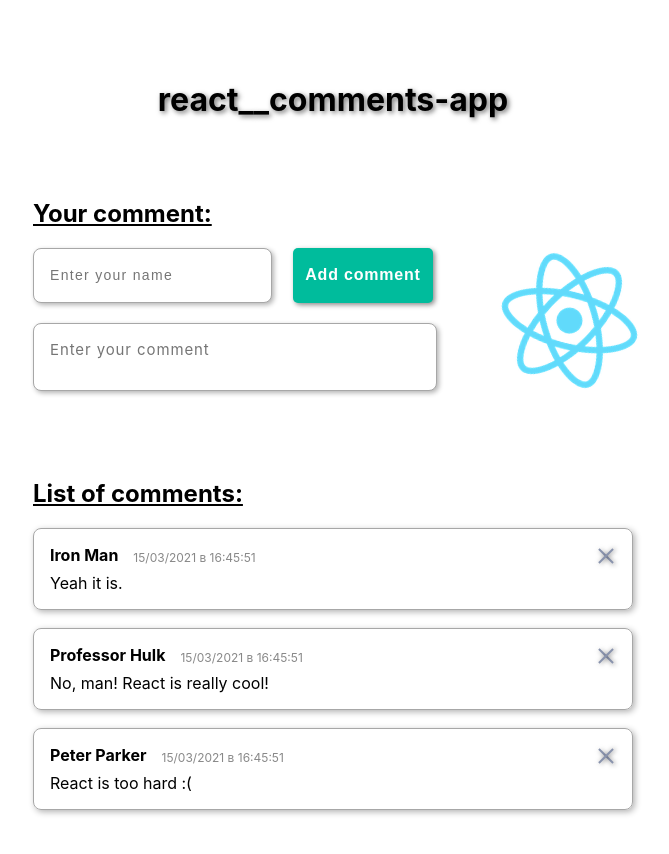
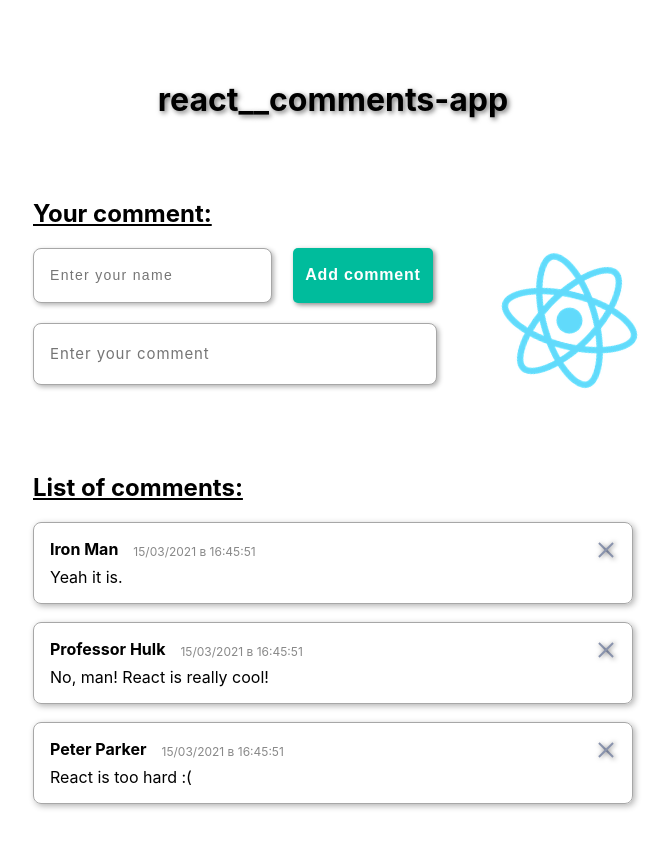
Before and after one commit to KonstHardy/react__comments-app, a React (Create React App) app: page / in a window 1280 px wide. Shown: the top 854 px of the page, without its empty margins (307-976 px from the left). Built offline with nearby package versions, Linux system fonts and the light colour scheme.

Commit message:
[fix] textarea styles
[fix] textarea styles

```diff
--- a/src/components/addComment/AddComment.css
+++ b/src/components/addComment/AddComment.css
@@ -20,8 +20,9 @@
 }
 .form__inputText {
   width: 370px;
-  padding: 16px 16px 12px;
+  padding: 18px 16px;
   font-size: 15px;
+  line-height: 24px;
   letter-spacing: 0.9px;
   resize: none;
   font-family: -apple-system, BlinkMacSystemFont, "Segoe UI", "Roboto", "Oxygen",
--- a/src/components/addComment/index.js
+++ b/src/components/addComment/index.js
@@ -40,6 +40,7 @@ function AddComment({ onCreate }) {
             onChange={(event) => setText(event.target.value)}
             placeholder="Enter your comment"
             required
+            rows="1"
           ></textarea>
         </form>
         <img className="img__react" src={logo} alt="React logo" />
```
